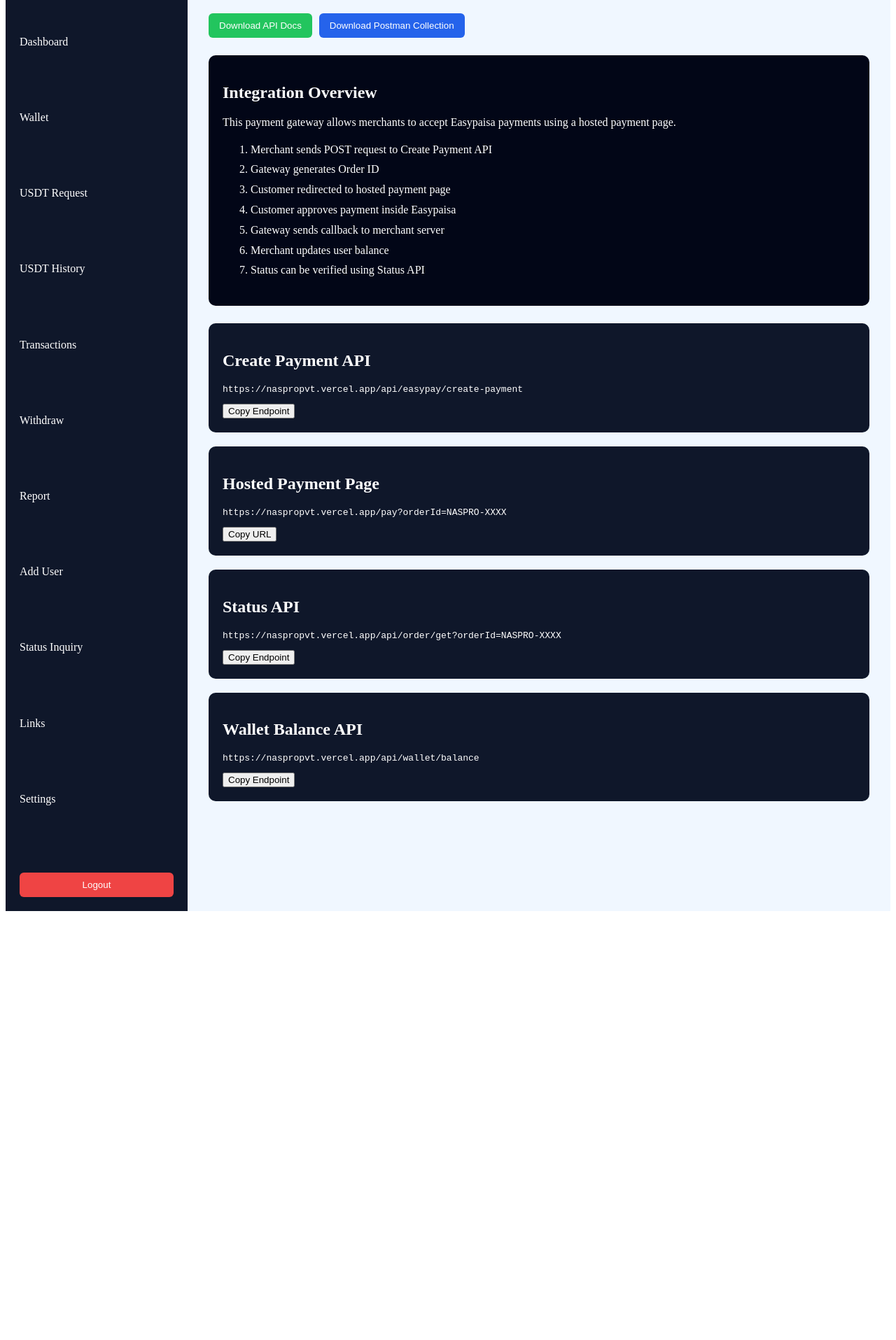
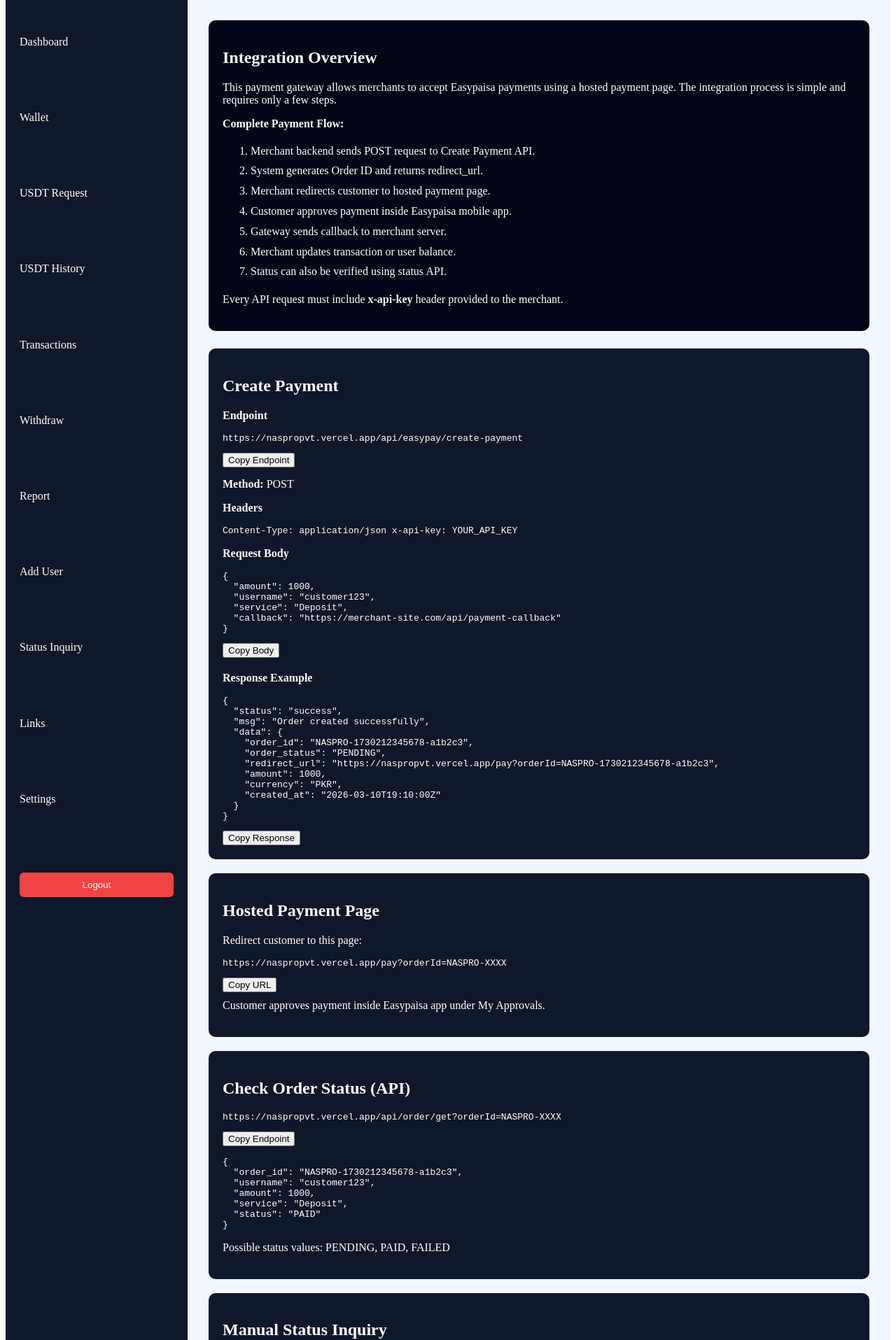
Before and after one commit to naspro-tech/naspro, a Next.js app: page /portal/links in a window 1280 px wide. Shown: the part 90-2005 px from the top of the page at 70% size. Before the commit the page ends 1400 px from the top, so only its background shows below. Built offline with nearby package versions, Linux system fonts and the light colour scheme.

Commit message:
Update links.js

```diff
--- a/pages/portal/links.js
+++ b/pages/portal/links.js
@@ -4,272 +4,193 @@ import PortalLayout from "../../components/PortalLayout";
 export default function Links() {
 
   const domain = "https://naspropvt.vercel.app";
-  const [copied,setCopied] = useState("");
+  const [copied, setCopied] = useState("");
 
-  const copy = (text,id)=>{
+  const copy = (text, id) => {
     navigator.clipboard.writeText(text);
     setCopied(id);
-    setTimeout(()=>setCopied(""),2000);
-  };
-
-  // DOWNLOAD MARKDOWN DOCS (PROFESSIONAL)
-  const downloadDocs = () => {
-
-    const doc = `# NASPRO Payment Gateway API
-
-## Base URL
-${domain}
-
----
-
-## Authentication
-
-All API requests must include header:
-
-x-api-key: YOUR_API_KEY
-
----
-
-## Create Payment
-
-POST ${domain}/api/easypay/create-payment
-
-### Request Body
-
-{
- "amount":1000,
- "username":"customer123",
- "service":"Deposit",
- "callback":"https://merchant-site.com/api/payment-callback"
-}
-
----
-
-## Hosted Payment Page
-
-${domain}/pay?orderId=NASPRO-XXXX
-
-Redirect your customer to this page to approve payment inside Easypaisa.
-
----
-
-## Status API
-
-GET ${domain}/api/order/get?orderId=NASPRO-XXXX
-
-### Response
-
-{
- "order_id":"NASPRO-XXXX",
- "amount":1000,
- "status":"PAID"
-}
-
----
-
-## Wallet Balance API
-
-GET ${domain}/api/wallet/balance
-
-### Response
-
-{
- "success":true,
- "balance":250000
-}
-
----
-
-## Callback Example
-
-{
- "status":"SUCCESS",
- "order_id":"NASPRO-XXXX",
- "amount":1000,
- "gateway":"Easypaisa"
-}
-
-`;
-
-    const blob = new Blob([doc],{type:"text/markdown"});
-    const url = URL.createObjectURL(blob);
-
-    const a = document.createElement("a");
-    a.href = url;
-    a.download = "naspro-api-docs.md";
-    a.click();
-  };
-
-  // POSTMAN COLLECTION
-  const downloadPostman = () => {
-
-    const postman = {
-      info:{
-        name:"NASPRO Payment Gateway",
-        schema:"https://schema.getpostman.com/json/collection/v2.1.0/collection.json"
-      },
-      item:[
-        {
-          name:"Create Payment",
-          request:{
-            method:"POST",
-            url:`${domain}/api/easypay/create-payment`
-          }
-        },
-        {
-          name:"Check Status",
-          request:{
-            method:"GET",
-            url:`${domain}/api/order/get?orderId=NASPRO-XXXX`
-          }
-        },
-        {
-          name:"Wallet Balance",
-          request:{
-            method:"GET",
-            url:`${domain}/api/wallet/balance`
-          }
-        }
-      ]
-    };
-
-    const blob = new Blob([JSON.stringify(postman,null,2)],{type:"application/json"});
-    const url = URL.createObjectURL(blob);
-
-    const a = document.createElement("a");
-    a.href = url;
-    a.download = "naspro-postman-collection.json";
-    a.click();
+    setTimeout(() => setCopied(""), 2000);
   };
 
   const createEndpoint = `${domain}/api/easypay/create-payment`;
   const payPage = `${domain}/pay?orderId=NASPRO-XXXX`;
   const statusEndpoint = `${domain}/api/order/get?orderId=NASPRO-XXXX`;
-  const balanceEndpoint = `${domain}/api/wallet/balance`;
+  const manualInquiry = `${domain}/inquire-easypay`;
+
+  const requestBody = `{
+  "amount": 1000,
+  "username": "customer123",
+  "service": "Deposit",
+  "callback": "https://merchant-site.com/api/payment-callback"
+}`;
+
+  const responseExample = `{
+  "status": "success",
+  "msg": "Order created successfully",
+  "data": {
+    "order_id": "NASPRO-1730212345678-a1b2c3",
+    "order_status": "PENDING",
+    "redirect_url": "https://naspropvt.vercel.app/pay?orderId=NASPRO-1730212345678-a1b2c3",
+    "amount": 1000,
+    "currency": "PKR",
+    "created_at": "2026-03-10T19:10:00Z"
+  }
+}`;
+
+  const callbackPayload = `{
+  "status": "SUCCESS",
+  "code": "0000",
+  "order_id": "NASPRO-1730212345678-a1b2c3",
+  "amount": 1000,
+  "username": "customer123",
+  "service": "Deposit",
+  "gateway": "Easypaisa",
+  "timestamp": "2026-03-10T19:15:00Z"
+}`;
 
   return (
-
     <PortalLayout>
 
-      <h1 style={{fontSize:"28px",marginBottom:"20px"}}>
+      <h1 style={{fontSize:"28px", marginBottom:"30px"}}>
         Payment Gateway API Documentation
       </h1>
 
-      <button
-        onClick={downloadDocs}
-        style={{
-          background:"#22c55e",
-          border:"none",
-          padding:"10px 15px",
-          color:"#fff",
-          borderRadius:"6px",
-          marginRight:"10px",
-          cursor:"pointer"
-        }}
-      >
-        Download API Docs
-      </button>
-
-      <button
-        onClick={downloadPostman}
-        style={{
-          background:"#2563eb",
-          border:"none",
-          padding:"10px 15px",
-          color:"#fff",
-          borderRadius:"6px",
-          cursor:"pointer"
-        }}
-      >
-        Download Postman Collection
-      </button>
-
-
-      {/* INTEGRATION OVERVIEW */}
-
-      <div style={{
-        background:"#020617",
-        color:"#fff",
-        padding:"20px",
-        marginTop:"25px",
-        marginBottom:"25px",
-        borderRadius:"10px"
-      }}>
-
+      <div style={{background:"#020617", color:"#fff", padding:"20px", marginBottom:"25px", borderRadius:"10px"}}>
         <h2>Integration Overview</h2>
 
         <p>
         This payment gateway allows merchants to accept Easypaisa payments using a hosted payment page.
+        The integration process is simple and requires only a few steps.
         </p>
 
+        <p><b>Complete Payment Flow:</b></p>
+
         <ol style={{lineHeight:"1.8"}}>
-          <li>Merchant sends POST request to Create Payment API</li>
-          <li>Gateway generates Order ID</li>
-          <li>Customer redirected to hosted payment page</li>
-          <li>Customer approves payment inside Easypaisa</li>
-          <li>Gateway sends callback to merchant server</li>
-          <li>Merchant updates user balance</li>
-          <li>Status can be verified using Status API</li>
+          <li>Merchant backend sends POST request to Create Payment API.</li>
+          <li>System generates Order ID and returns redirect_url.</li>
+          <li>Merchant redirects customer to hosted payment page.</li>
+          <li>Customer approves payment inside Easypaisa mobile app.</li>
+          <li>Gateway sends callback to merchant server.</li>
+          <li>Merchant updates transaction or user balance.</li>
+          <li>Status can also be verified using status API.</li>
         </ol>
 
+        <p>
+        Every API request must include <b>x-api-key</b> header provided to the merchant.
+        </p>
+      </div>
+
+      {/* CREATE PAYMENT */}
+
+      <div style={{background:"#0f172a", color:"#fff", padding:"20px", marginBottom:"20px", borderRadius:"10px"}}>
+        <h2>Create Payment</h2>
+
+        <p><b>Endpoint</b></p>
+        <pre>{createEndpoint}</pre>
+
+        <button onClick={() => copy(createEndpoint,"endpoint")}>
+          {copied==="endpoint" ? "Copied!" : "Copy Endpoint"}
+        </button>
+
+        <p style={{marginTop:"15px"}}><b>Method:</b> POST</p>
+
+        <p><b>Headers</b></p>
+
+<pre>
+Content-Type: application/json
+x-api-key: YOUR_API_KEY
+</pre>
+
+        <p><b>Request Body</b></p>
+
+        <pre>{requestBody}</pre>
+
+        <button onClick={() => copy(requestBody,"body")}>
+          {copied==="body" ? "Copied!" : "Copy Body"}
+        </button>
+
+        <p style={{marginTop:"20px"}}><b>Response Example</b></p>
+
+        <pre>{responseExample}</pre>
+
+        <button onClick={() => copy(responseExample,"response")}>
+          {copied==="response" ? "Copied!" : "Copy Response"}
+        </button>
       </div>
 
 
-      {/* CREATE PAYMENT */}
+      {/* HOSTED PAYMENT PAGE */}
 
-      <div style={{background:"#0f172a",color:"#fff",padding:"20px",marginBottom:"20px",borderRadius:"10px"}}>
+      <div style={{background:"#0f172a", color:"#fff", padding:"20px", marginBottom:"20px", borderRadius:"10px"}}>
+        <h2>Hosted Payment Page</h2>
 
-        <h2>Create Payment API</h2>
-
-        <pre>{createEndpoint}</pre>
-
-        <button onClick={()=>copy(createEndpoint,"endpoint")}>
-          {copied==="endpoint"?"Copied!":"Copy Endpoint"}
-        </button>
-
-      </div>
-
-
-      {/* HOSTED PAGE */}
-
-      <div style={{background:"#0f172a",color:"#fff",padding:"20px",marginBottom:"20px",borderRadius:"10px"}}>
-
-        <h2>Hosted Payment Page</h2>
+        <p>Redirect customer to this page:</p>
 
         <pre>{payPage}</pre>
 
-        <button onClick={()=>copy(payPage,"pay")}>
-          {copied==="pay"?"Copied!":"Copy URL"}
+        <button onClick={() => copy(payPage,"pay")}>
+          {copied==="pay" ? "Copied!" : "Copy URL"}
         </button>
 
+        <p style={{marginTop:"10px"}}>
+        Customer approves payment inside Easypaisa app under My Approvals.
+        </p>
       </div>
 
 
       {/* STATUS API */}
 
-      <div style={{background:"#0f172a",color:"#fff",padding:"20px",marginBottom:"20px",borderRadius:"10px"}}>
-
-        <h2>Status API</h2>
+      <div style={{background:"#0f172a", color:"#fff", padding:"20px", marginBottom:"20px", borderRadius:"10px"}}>
+        <h2>Check Order Status (API)</h2>
 
         <pre>{statusEndpoint}</pre>
 
-        <button onClick={()=>copy(statusEndpoint,"status")}>
-          {copied==="status"?"Copied!":"Copy Endpoint"}
+        <button onClick={() => copy(statusEndpoint,"status")}>
+          {copied==="status" ? "Copied!" : "Copy Endpoint"}
         </button>
 
+<pre style={{marginTop:"15px"}}>
+{`{
+  "order_id": "NASPRO-1730212345678-a1b2c3",
+  "username": "customer123",
+  "amount": 1000,
+  "service": "Deposit",
+  "status": "PAID"
+}`}
+</pre>
+
+        <p>Possible status values: PENDING, PAID, FAILED</p>
       </div>
 
 
-      {/* WALLET BALANCE */}
+      {/* MANUAL INQUIRY */}
 
-      <div style={{background:"#0f172a",color:"#fff",padding:"20px",borderRadius:"10px"}}>
+      <div style={{background:"#0f172a", color:"#fff", padding:"20px", marginBottom:"20px", borderRadius:"10px"}}>
+        <h2>Manual Status Inquiry</h2>
 
-        <h2>Wallet Balance API</h2>
+        <pre>{manualInquiry}</pre>
 
-        <pre>{balanceEndpoint}</pre>
+        <button onClick={() => copy(manualInquiry,"manual")}>
+          {copied==="manual" ? "Copied!" : "Copy URL"}
+        </button>
 
-        <button onClick={()=>copy(balanceEndpoint,"balance")}>
-          {copied==="balance"?"Copied!":"Copy Endpoint"}
+        <p style={{marginTop:"10px"}}>
+        Merchant support team can check payment status manually using this tool.
+        </p>
+      </div>
+
+
+      {/* CALLBACK */}
+
+      <div style={{background:"#0f172a", color:"#fff", padding:"20px", borderRadius:"10px"}}>
+        <h2>Payment Callback</h2>
+
+        <p>After successful payment our system sends POST request to your callback URL.</p>
+
+        <pre>{callbackPayload}</pre>
+
+        <button onClick={() => copy(callbackPayload,"callback")}>
+          {copied==="callback" ? "Copied!" : "Copy Payload"}
         </button>
 
       </div>
```
